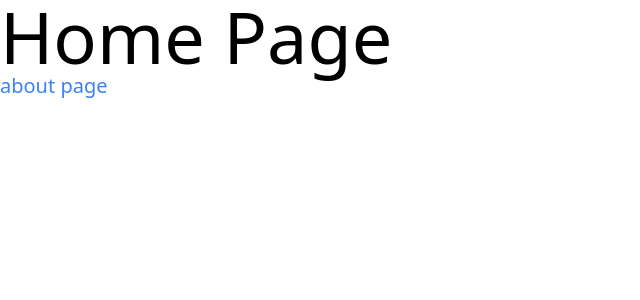
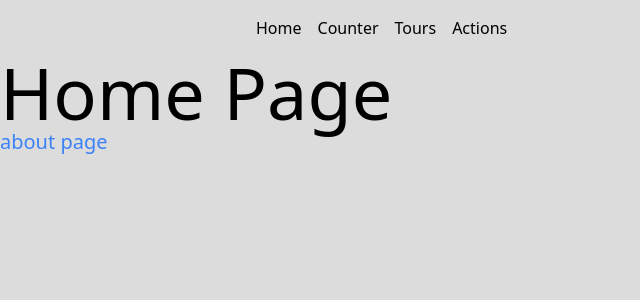
Before and after one commit to fasnimo/tutorial_nextjs_two, a Next.js app: page / in a window 1280 px wide. Shown: the top 300 px of the page, without its empty margins (0-640 px from the left). Built offline with nearby package versions, Linux system fonts and the light colour scheme.

Commit message:
creates navebar layout

```diff
--- a/app/globals.css
+++ b/app/globals.css
@@ -1,3 +1,7 @@
 @tailwind base;
 @tailwind components;
 @tailwind utilities;
+
+body {
+  background: gainsboro;
+}
--- a/app/layout.tsx
+++ b/app/layout.tsx
@@ -1,35 +1,13 @@
-import type { Metadata } from "next";
-import localFont from "next/font/local";
-import "./globals.css";
+import './globals.css';
+import NavBar from '@/components/NavBar';
 
-const geistSans = localFont({
-  src: "./fonts/GeistVF.woff",
-  variable: "--font-geist-sans",
-  weight: "100 900",
-});
-const geistMono = localFont({
-  src: "./fonts/GeistMonoVF.woff",
-  variable: "--font-geist-mono",
-  weight: "100 900",
-});
+export default function RootLayout({children}:{children:React.ReactNode}){
+  return <html lang='en'>
+    <body>
+      <NavBar/>
+      {children}
+    </body>
+  </html>
 
-export const metadata: Metadata = {
-  title: "Create Next App",
-  description: "Generated by create next app",
-};
 
-export default function RootLayout({
-  children,
-}: Readonly<{
-  children: React.ReactNode;
-}>) {
-  return (
-    <html lang="en">
-      <body
-        className={`${geistSans.variable} ${geistMono.variable} antialiased`}
-      >
-        {children}
-      </body>
-    </html>
-  );
 }
--- /dev/null
+++ b/components/NavBar.tsx
@@ -0,0 +1,16 @@
+import Link from 'next/link'
+import React from 'react'
+
+function NavBar() {
+  return (
+    <nav className="max-w-3xl mx-auto py-4 flex gap-x-4 boarder-b-2">
+        <Link href='/'>Home</Link>
+        <Link href='/counter'>Counter</Link>
+        <Link href='/tours'>Tours</Link>
+        <Link href='/actions'>Actions</Link>
+
+    </nav>
+  )
+}
+
+export default NavBar
```
